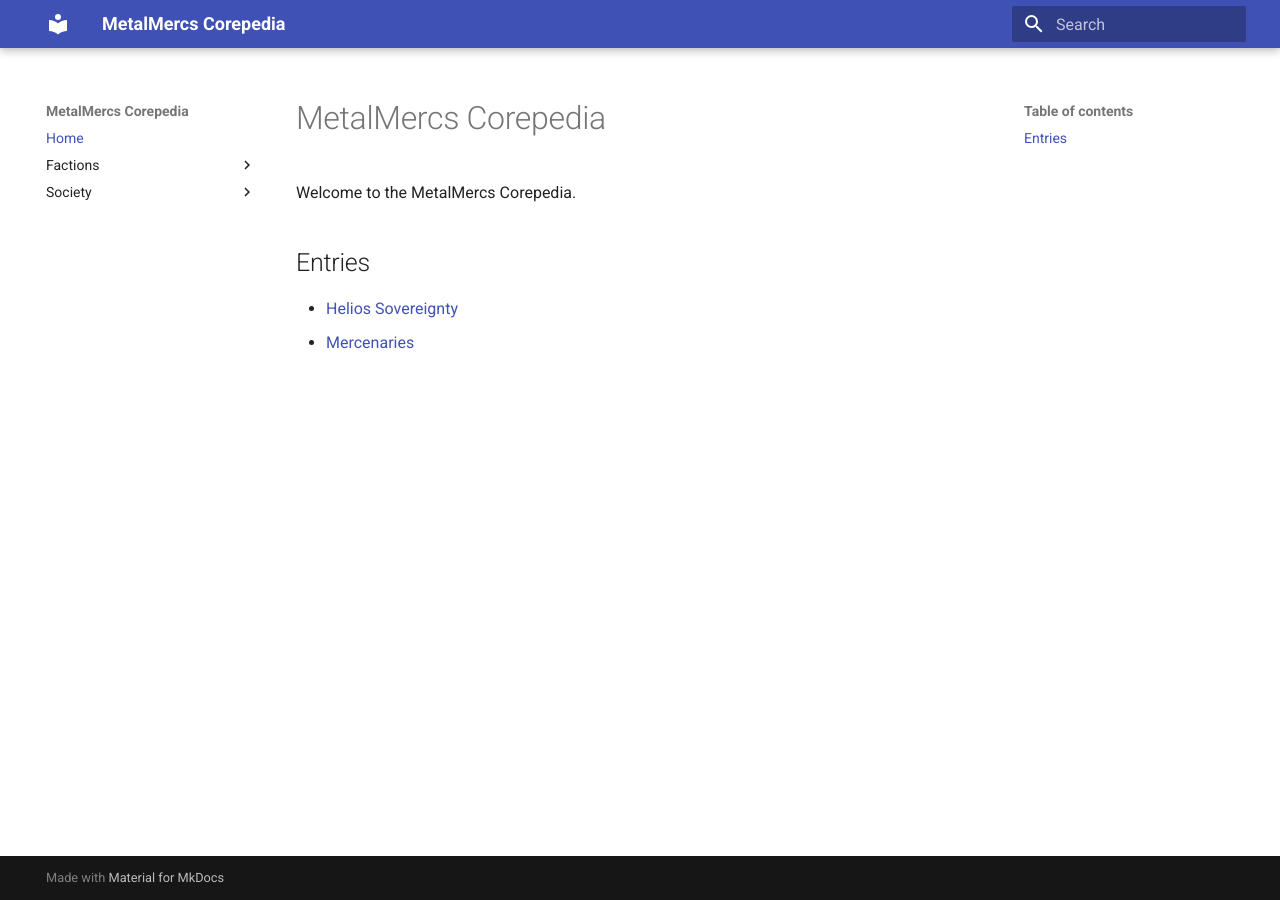
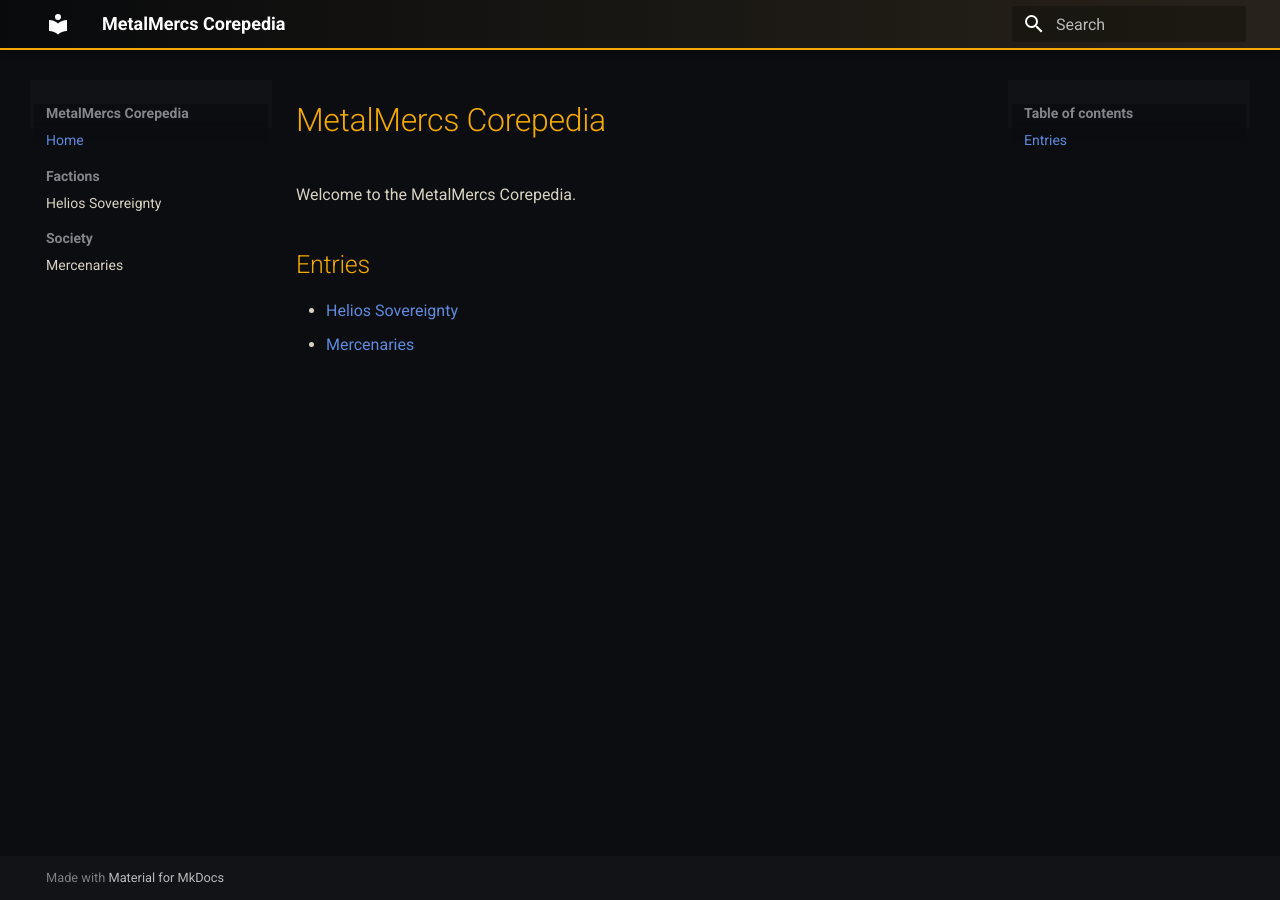
Before and after one commit to retroactiongames/metalmercs-wiki, an MkDocs documentation site: the page built from docs/index.md, in a window 1280 px wide. Built offline with MkDocs 1.6.1 and Material for MkDocs 9.7.7, drawn with Linux system fonts in a browser that asks for light colours.

Commit message:
updating style

```diff
--- /dev/null
+++ b/docs/stylesheets/extra.css
@@ -0,0 +1,29 @@
+:root {
+  --md-primary-fg-color: #141414;
+  --md-accent-fg-color: #f2a900;
+}
+
+[data-md-color-scheme="slate"] {
+  --md-default-bg-color: #0b0d10;
+  --md-default-fg-color: #d8d2c3;
+  --md-typeset-a-color: #f2a900;
+}
+
+.md-header {
+  background: linear-gradient(90deg, #090a0c, #28231a);
+  border-bottom: 2px solid #f2a900;
+}
+
+.md-tabs {
+  background-color: #111318;
+}
+
+.md-typeset h1,
+.md-typeset h2,
+.md-typeset h3 {
+  color: #f2a900;
+}
+
+.md-sidebar {
+  background-color: #101216;
+}
--- a/mkdocs.yml
+++ b/mkdocs.yml
@@ -1,6 +1,18 @@
 site_name: MetalMercs Corepedia
+
 theme:
   name: material
+  palette:
+    scheme: slate
+    primary: black
+    accent: amber
+  features:
+    - navigation.sections
+    - navigation.expand
+    - search.highlight
+
+extra_css:
+  - stylesheets/extra.css
 
 nav:
   - Home: index.md
```
